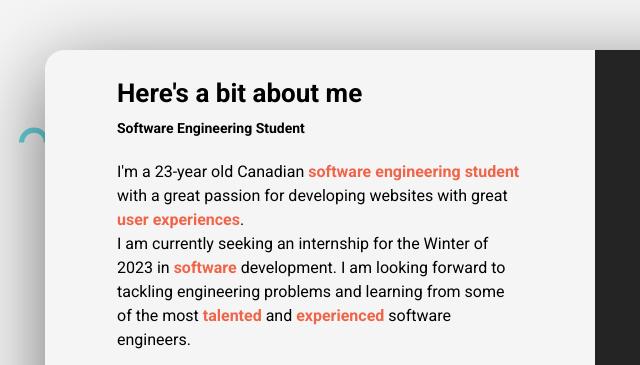
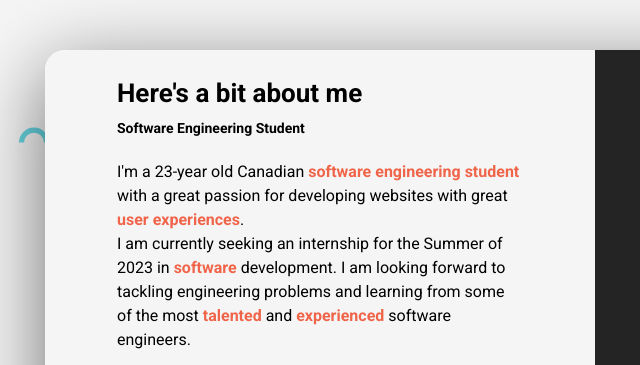
Before and after one commit to mymanat/Portfolio, a plain HTML site: page index.html in a window 1280 px wide. Both pictures are taken after a click on the element "about me". Shown: the top 365 px of the page, 45-685 px from the left. Drawn offline with nearby package versions, Linux system fonts and the light colour scheme.

Commit message:
Update index.html

```diff
--- a/index.html
+++ b/index.html
@@ -70,7 +70,7 @@
                 <p class="model__para">
                     I'm a 23-year old Canadian <b class="orange">software engineering student</b> with a great passion  for developing websites with great <b class="orange">user experiences</b>.
                     <br>
-                    I am currently seeking an internship for the Winter of 2023 in <b class="orange">software</b> development. I am looking forward to tackling engineering problems and learning from some of the most <b class="orange">talented</b> and <b class="orange">experienced</b> software engineers.
+                    I am currently seeking an internship for the Summer of 2023 in <b class="orange">software</b> development. I am looking forward to tackling engineering problems and learning from some of the most <b class="orange">talented</b> and <b class="orange">experienced</b> software engineers.
                 </p>
                 <div class="modal__languages">
                     <figure class="modal__language">
```
